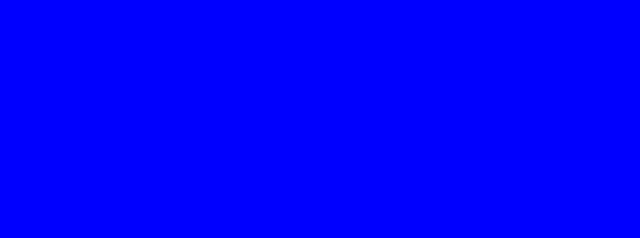
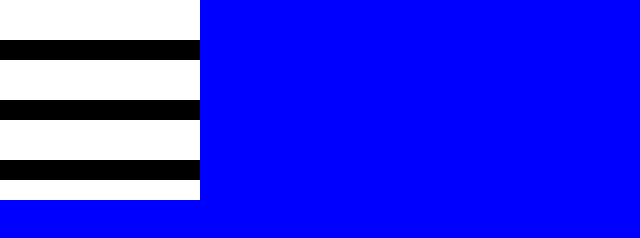
Before and after one commit to Loupo5/Battleships, a website built with webpack: page src/template.html in a window 1280 px wide. Shown: the whole page, without its empty margins (0-640 px from the left). Built offline with nearby package versions, Linux system fonts and the light colour scheme.

Commit message:
Create renderBoard() inside dom.js
The function iterates through all the boards cells and appends dom
elements to fill the page. It should be that every time
the function renderBoard() is called that it looks at all values
of the board and makes its dom text.content the same

```diff
--- a/src/dom.js
+++ b/src/dom.js
@@ -1,13 +1,24 @@
 import { Player, Ship, Gameboard } from "./ship.js"
 
+const body = document.querySelector("body")
 const player1 = new Player("Luke", new Gameboard())
 const player2 = new Player("NPC", new Gameboard())
 
 function renderBoard(gameboard, myClass) {
     const board = document.createElement("div")
     board.classList.add("board", myClass)
-
-    return board
+    for (let column of Object.keys(gameboard.board)) {
+        const columnUI = document.createElement("div")
+        columnUI.classList.add("column")
+        for (let cell of Object.values(Object.values(gameboard.board[column]))) {
+            const cellUI = document.createElement("div")
+            cellUI.classList.add("cell")
+            cellUI.textContent = gameboard.board[column][cell]
+            columnUI.appendChild(cellUI)
+        }
+        board.appendChild(columnUI)
+    }
+    body.appendChild(board)
 }
 
 console.log(renderBoard(player1.gameboard))
--- a/src/index.js
+++ b/src/index.js
@@ -1,4 +1,6 @@
 import "./style.css"
 import { renderBoard, player1 } from "./dom.js"
 
-renderBoard(player1.gameboard)
+console.log(player1.gameboard.board)
+
+//renderBoard(player1.gameboard)
--- a/src/ship.js
+++ b/src/ship.js
@@ -119,4 +119,8 @@ class Gameboard {
     }
 }
 
+const gameboard = new Gameboard()
+const column = Object.values(gameboard.board)
+console.log(column)
+
 export { Gameboard, Ship, Player }
--- a/src/style.css
+++ b/src/style.css
@@ -1,9 +1,28 @@
+* {
+    margin: 0;
+    padding: 0;
+    box-sizing: border-box;
+}
+
 body {
     background: blue;
 }
 
 .board {
+    display: grid;
+    grid-template-columns: repeat(10, 1fr);
+
     height: 200px;
     width: 200px;
     background-color: white;
+
 }
+
+.column {
+    display: grid;
+    grid-template-rows: repeat(10, 1fr);
+}
+
+.cell:nth-child(3n) {
+    background-color: black;
+}
```
